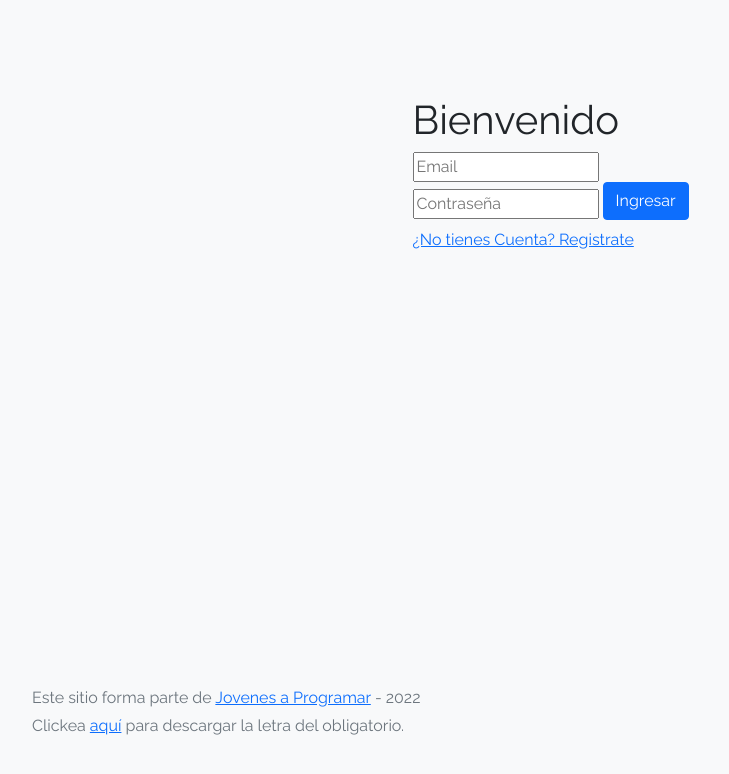
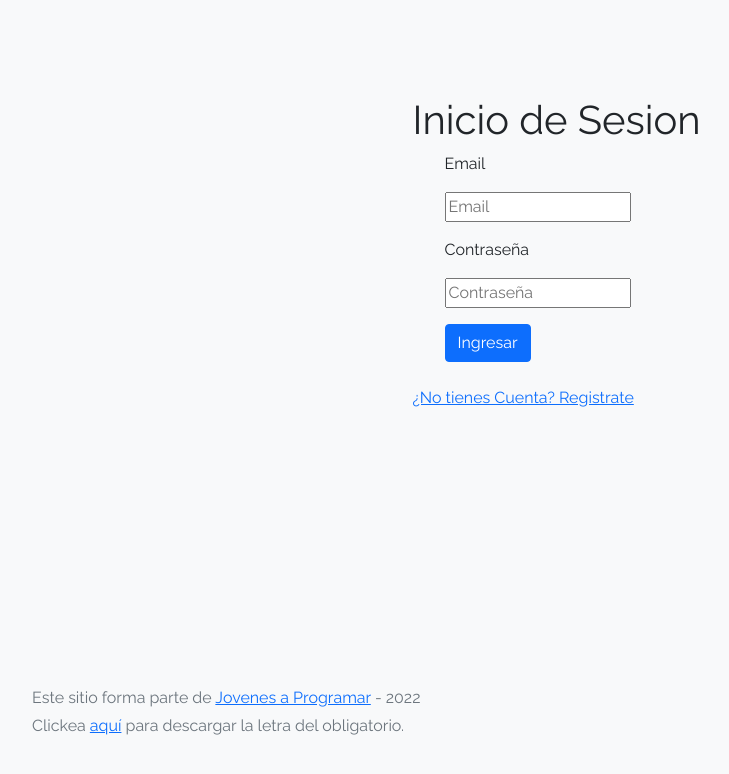
Before and after one commit to micheldiazjap/micheldiazjap.github.io, a plain HTML site: page index.html in a window 1280 px wide. Shown: the whole page, without its empty margins (50-779 px from the left). Drawn offline with Linux system fonts and the light colour scheme.

Commit message:
mejorando login 2

```diff
--- a/index.html
+++ b/index.html
@@ -22,19 +22,19 @@
         <div id="central" class="col-md-6 col-lg-5">
           <div id="login" class="login-wrap p-4 p-md-5">
             <div class="justify-content-center">
-             <h1> Bienvenido</h1>
+              <h1>Inicio de Sesion</h1>
             </div>
             <div id="alert"></div>
-            <form id="loginform" class="form-group">
-
-              <input type="email" name="usuario" id="usuario" placeholder="Email" >
-
-              <input type="password" name="password" id="pass" placeholder="Contraseña" >
-
-              <button type="submit" title="Ingresar" name="Ingresar" id="ingresar"
-                class="btn btn-primary mb-2">Ingresar</button>
-
-            </form>
+            <ui>
+              <form id="loginform" class="form-group">
+                <ul><label for="usuario" class="form-group">Email</label></ul>
+                <ul><input type="email" name="usuario" id="usuario" placeholder="Email"></ul>
+                <ul><label for="password" class="form-group">Contraseña</label></ul>
+                <ul><input type="password" name="password" id="pass" placeholder="Contraseña"></ul>
+                <ul> <button type="submit" title="Ingresar" name="Ingresar" id="ingresar"
+                    class="btn btn-primary mb-2">Ingresar</button></ul>
+              </form>
+            </ui>
             <div class="pie-form">
               <a href="#">¿No tienes Cuenta? Registrate</a>
             </div>
```
Also changed, not shown: js/products.js (+14 -17 lines).
